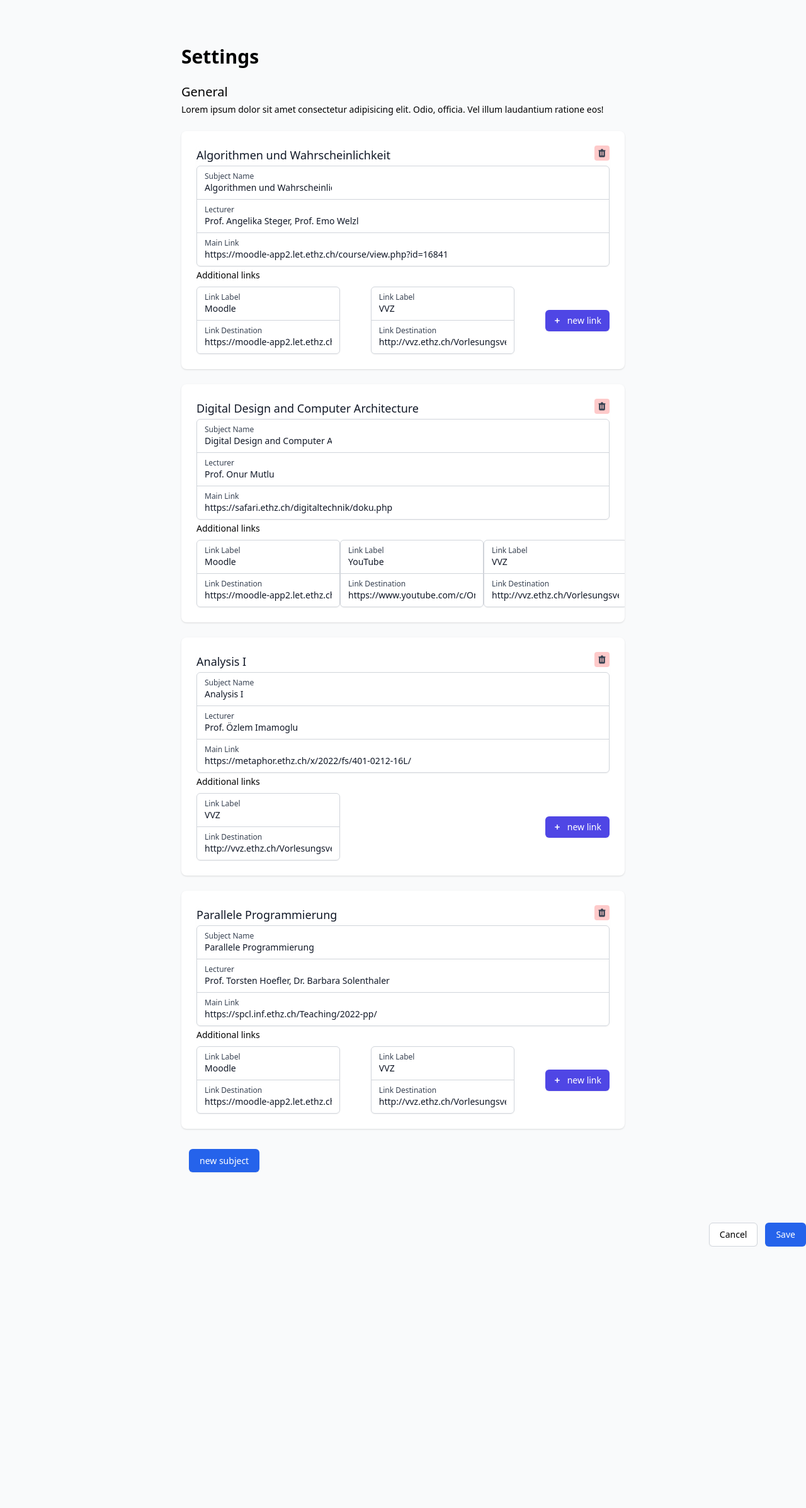
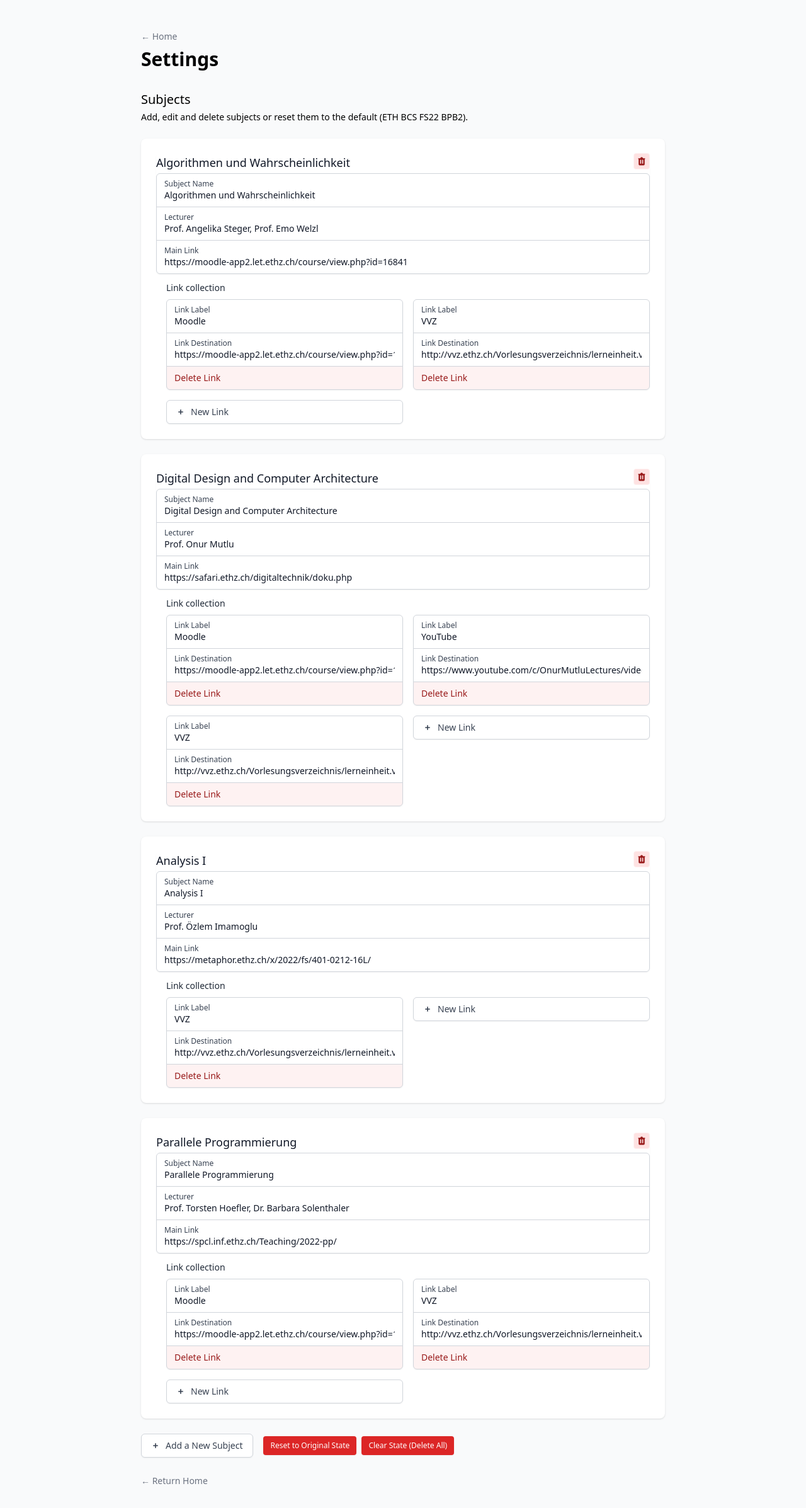
Before and after one commit to vincentdoerig/ETH-quicklinks, a Vue app: page /settings in a window 1280 px wide. Shown: the top 2394 px of the page at 63% size. Before the commit the page ends 2035 px from the top, so only its background shows below. Built offline with nearby package versions, Linux system fonts and the light colour scheme; a web font is replaced by a local one.

Commit message:
feat: improve settings design, add unique ids

```diff
--- /dev/null
+++ b/src/components/NavBar.vue
@@ -0,0 +1,12 @@
+<template>
+  <nav
+    class="flex"
+  >
+    <router-link
+      class="text-sm font-medium text-gray-500 hover:text-gray-700"
+      to="/"
+    >
+      &larr; Home
+    </router-link>
+  </nav>
+</template>
--- a/src/store.ts
+++ b/src/store.ts
@@ -1,7 +1,8 @@
 import { defineStore } from 'pinia'
+import { nanoid } from 'nanoid'
 
 export interface Subject {
-  id: number; // TODO: change to uuid
+  id: string;
   name: string;
   lecturer: string;
   mainLink: string;
@@ -9,6 +10,7 @@ export interface Subject {
 }
 
 interface SecondaryLinks {
+  id: string,
   label: string;
   href: string;
 }
@@ -22,64 +24,72 @@ export const useLinkStore = defineStore('links', {
   state: (): State => ({
     subjects: [
       {
+        id: nanoid(),
         name: 'Algorithmen und Wahrschein­lichkeit',
-        id: 0,
         lecturer: 'Prof. Angelika Steger, Prof. Emo Welzl',
         mainLink: 'https://moodle-app2.let.ethz.ch/course/view.php?id=16841',
         links: [
           {
+            id: nanoid(),
             label: 'Moodle',
             href: 'https://moodle-app2.let.ethz.ch/course/view.php?id=16841',
           },
           {
+            id: nanoid(),
             label: 'VVZ',
             href: 'http://vvz.ethz.ch/Vorlesungsverzeichnis/lerneinheit.view?lerneinheitId=157731&semkez=2022S&ansicht=LEHRVERANSTALTUNGEN&lang=de',
           },
         ],
       },
       {
+        id: nanoid(),
         name: 'Digital Design and Computer Architecture',
-        id: 1,
         lecturer: 'Prof. Onur Mutlu',
         mainLink: 'https://safari.ethz.ch/digitaltechnik/doku.php',
         links: [
           {
+            id: nanoid(),
             label: 'Moodle',
             href: 'https://moodle-app2.let.ethz.ch/course/view.php?id=16852',
           },
           {
+            id: nanoid(),
             label: 'YouTube',
             href: 'https://www.youtube.com/c/OnurMutluLectures/videos',
           },
           {
+            id: nanoid(),
             label: 'VVZ',
             href: 'http://vvz.ethz.ch/Vorlesungsverzeichnis/lerneinheit.view?lerneinheitId=159117&semkez=2022S&ansicht=LEHRVERANSTALTUNGEN&lang=de',
           },
         ],
       },
       {
+        id: nanoid(),
         name: 'Analysis I',
-        id: 2,
         lecturer: 'Prof. Özlem Imamoglu',
         mainLink: 'https://metaphor.ethz.ch/x/2022/fs/401-0212-16L/',
         links: [
           {
+            id: nanoid(),
             label: 'VVZ',
             href: 'http://vvz.ethz.ch/Vorlesungsverzeichnis/lerneinheit.view?semkez=2022S&ansicht=LEHRVERANSTALTUNGEN&lerneinheitId=158644&lang=de',
           },
         ],
       },
       {
+        id: nanoid(),
         name: 'Parallele Programmierung',
-        id: 3,
         lecturer: 'Prof. Torsten Hoefler, Dr. Barbara Solenthaler',
         mainLink: 'https://spcl.inf.ethz.ch/Teaching/2022-pp/',
         links: [
           {
+            id: nanoid(),
             label: 'Moodle',
             href: 'https://moodle-app2.let.ethz.ch/course/view.php?id=16717',
           },
           {
+            id: nanoid(),
             label: 'VVZ',
             href: 'http://vvz.ethz.ch/Vorlesungsverzeichnis/lerneinheit.view?lerneinheitId=157750&semkez=2022S&ansicht=LEHRVERANSTALTUNGEN&lang=de',
           },
@@ -105,13 +115,37 @@ export const useLinkStore = defineStore('links', {
       })
     },
 
-    removeSubject(id: number) {
+    removeSubject(id: string) {
       this.subjects = this.subjects.filter((subject) => subject.id !== id)
     },
 
     // add a subject last
     addSubject(subject: Subject) {
-      this.subjects = [...this.subjects, { ...subject,  id: Math.random() * 100 }]
+      this.subjects = [...this.subjects, { ...subject,  id: nanoid() }]
+    },
+
+    addLink(subjectId: string, data: SecondaryLinks) {
+      this.subjects = this.subjects.map((subject) => {
+        if (subject.id === subjectId) {
+          return {
+            ...subject,
+            links: [...subject.links, { ...data, id: nanoid() }],
+          }
+        }
+        return subject
+      })
+    },
+
+    removeLink(subjectId: string, linkId: string) {
+      this.subjects = this.subjects.map((subject) => {
+        if (subject.id === subjectId) {
+          return {
+            ...subject,
+            links: subject.links.filter((link) => link.id !== linkId),
+          }
+        }
+        return subject
+      })
     },
   },
   persist: true,
--- a/src/views/Settings.vue
+++ b/src/views/Settings.vue
@@ -1,29 +1,78 @@
 <template>
   <!-- dark:bg-slate-900 -->
-  <div class="min-h-screen py-6 ">
+  <div class="min-h-screen">
     <main class="pb-8">
       <div class="flex-1 xl:overflow-y-auto">
-        <div class="max-w-3xl px-4 py-10 mx-auto sm:px-6 lg:py-12 lg:px-8">
-          <h1 class="text-3xl font-extrabold text-blue-gray-900">
+        <div class="max-w-4xl px-4 py-10 mx-auto sm:px-6 lg:py-12 lg:px-8">
+          <div class="flex flex-col mb-8">
+            <h1 class="order-1 mt-2 text-3xl font-extrabold text-blue-gray-900">
               Settings
             </h1>
+            <NavBar />
+          </div>
 
-          <form class="mt-6 space-y-8 divide-y divide-y-blue-gray-200">
-            <div class="grid grid-cols-1 gap-y-6 sm:grid-cols-6 sm:gap-x-6">
-              <div class="sm:col-span-6">
+
+          <div class="hidden p-4 mt-4 bg-blue-900 rounded-md dark:block">
+            <div class="flex">
+              <div class="flex-shrink-0">
+                <MoonIcon
+                  class="w-5 h-5 text-blue-200"
+                  aria-hidden="true"
+                />
+              </div>
+              <div class="flex-1 ml-3 md:flex md:justify-between">
+                <p class="text-sm text-blue-100">
+                  Dark mode for the settings page coming soon™.
+                </p>
+              </div>
+            </div>
+          </div>
+
+          <form class="mt-6">
+            <div class="space-y-6">
+              <div>
                 <h2 class="text-xl font-medium text-blue-gray-900">
-                  General
+                  Subjects
                 </h2>
                 <p class="mt-1 text-sm text-blue-gray-500">
-                  Lorem ipsum dolor sit amet consectetur adipisicing elit. Odio, officia. Vel illum laudantium ratione eos!
+                  Add, edit and delete subjects or reset them to the default (ETH BCS FS22 BPB2).
+                </p>
+              </div>
+
+              <!-- empty state -->
+              <div
+                v-if="subjects.length == 0"
+                class="text-center"
+              >
+                <svg
+                  class="w-12 h-12 mx-auto text-gray-400"
+                  fill="none"
+                  viewBox="0 0 24 24"
+                  stroke="currentColor"
+                  aria-hidden="true"
+                >
+                  <path
+                    vector-effect="non-scaling-stroke"
+                    stroke-linecap="round"
+                    stroke-linejoin="round"
+                    stroke-width="2"
+                    d="M9 13h6m-3-3v6m-9 1V7a2 2 0 012-2h6l2 2h6a2 2 0 012 2v8a2 2 0 01-2 2H5a2 2 0 01-2-2z"
+                  />
+                </svg>
+                <h3 class="mt-2 text-sm font-medium text-gray-900">
+                  No subjects
+                </h3>
+                <p class="mt-1 text-sm text-gray-500">
+                  Get started by adding a new subject.
                 </p>
               </div>
 
               <div
                 v-for="subject in subjects"
                 :key="subject.id"
-                class="overflow-hidden bg-white rounded-lg shadow dark:bg-slate-800 sm:col-span-6"
+                class="overflow-hidden bg-white rounded-lg shadow"
               >
+                <!-- dark:bg-slate-800 -->
                 <div class="p-6">
                   <div class="relative -space-y-px rounded-md shadow-sm isolate">
                     <h3
@@ -34,13 +83,13 @@
                     </h3>
                     <h3
                       v-else
-                      class="mb-1 text-lg font-medium text-gray-500 cursor-not-allowed"
+                      class="mb-1 text-lg font-medium text-gray-500"
                     >
                       New Subject
                     </h3>
                     <button
                       type="button"
-                      class="absolute top-0 right-0 inline-flex items-center p-1 text-gray-700 bg-red-200 rounded hover:text-gray-800 focus:outline-none focus:ring-2 focus:ring-offset-2 focus:ring-red-500"
+                      class="absolute top-0 right-0 inline-flex items-center p-1 text-red-800 bg-red-100 border rounded border-red-50 hover:bg-red-300 focus:outline-none focus:ring-2 focus:ring-offset-2 focus:ring-red-600 "
                       @click="deleteSubject(subject.id)"
                     >
                       <svg
@@ -57,127 +106,155 @@
                         />
                       </svg>
                     </button>
-                    <div class="relative px-3 py-2 border border-gray-300 rounded-md rounded-b-none focus-within:z-10 focus-within:ring-1 focus-within:ring-indigo-600 focus-within:border-indigo-600">
+                    <div class="relative px-3 py-2 border border-gray-300 rounded-md rounded-b-none focus-within:z-10 focus-within:ring-1 focus-within:ring-blue-600 focus-within:border-blue-600">
                       <label
-                        for="name-2"
+                        :for="`name-${subject.id}`"
                         class="block text-xs font-medium text-gray-700"
                       >Subject Name</label>
                       <input
-                        id="name-2"
+                        :id="`name-${subject.id}`"
                         v-model="subject.name"
                         type="text"
-                        class="block p-0 text-gray-900 placeholder-gray-500 border-0 focus:ring-0 sm:text-sm"
+                        :name="`name-${subject.id}`"
+                        class="block w-full p-0 text-gray-900 placeholder-gray-500 border-0 focus:ring-0 sm:text-sm"
                         placeholder="Analysis I"
                       >
                     </div>
-                    <div class="relative px-3 py-2 border border-gray-300 focus-within:z-10 focus-within:ring-1 focus-within:ring-indigo-600 focus-within:border-indigo-600">
+                    <div class="relative px-3 py-2 border border-gray-300 focus-within:z-10 focus-within:ring-1 focus-within:ring-blue-600 focus-within:border-blue-600">
                       <label
-                        for="lecturer"
+                        :for="`lecturer-${subject.id}`"
                         class="block w-full text-xs font-medium text-gray-700"
                       >Lecturer</label>
-                      <!-- todo: add unique id to input ids ('for' above also) -->
                       <input
-                        id="lecturer"
+                        :id="`lecturer-${subject.id}`"
                         v-model="subject.lecturer"
                         type="text"
-                        name="lecturer"
+                        :name="`lecturer-${subject.id}`"
                         class="block w-full p-0 text-gray-900 placeholder-gray-500 border-0 focus:ring-0 sm:text-sm"
                         placeholder="Prof. Albert Einstein"
                       >
                     </div>
-                    <div class="relative px-3 py-2 border border-gray-300 rounded-md rounded-t-none focus-within:z-10 focus-within:ring-1 focus-within:ring-indigo-600 focus-within:border-indigo-600">
+                    <div class="relative px-3 py-2 border border-gray-300 rounded-md rounded-t-none focus-within:z-10 focus-within:ring-1 focus-within:ring-blue-600 focus-within:border-blue-600">
                       <label
-                        for="main-link"
+                        :for="`main-link-${subject.id}`"
                         class="block w-full text-xs font-medium text-gray-700"
                       >Main Link</label>
                       <input
-                        id="main-link"
+                        :id="`main-link-${subject.id}`"
                         v-model="subject.mainLink"
                         type="text"
-                        name="main-link"
+                        :name="`main-link-${subject.id}`"
                         class="block w-full p-0 text-gray-900 placeholder-gray-500 border-0 focus:ring-0 sm:text-sm"
                         placeholder="https://dept.ethz.ch/20xx/xx"
                       >
                     </div>
                   </div>
 
-                  <p class="mt-1 text-sm text-blue-gray-500">
-                    Additional links
+                  <div class="ml-4">
+                    <p class="mt-3 text-sm font-medium text-gray-800">
+                      Link collection
                     </p>
-                  <div class="flex items-center justify-between mt-2">
+                    <div class="grid gap-4 mt-2 md:grid-cols-2">
                       <div
                         v-for="link in subject.links"
-                      :key="link.href"
+                        :key="link.id"
                       >
                         <div class="-space-y-px rounded-md shadow-sm isolate">
-                        <div class="relative px-3 py-2 border border-gray-300 rounded-md rounded-b-none focus-within:z-10 focus-within:ring-1 focus-within:ring-indigo-600 focus-within:border-indigo-600">
+                          <div class="relative px-3 py-2 border border-gray-300 rounded-md rounded-b-none focus-within:z-10 focus-within:ring-1 focus-within:ring-blue-600 focus-within:border-blue-600">
                             <label
-                            for="name"
+                              :for="`label-${link.id}`"
                               class="block text-xs font-medium text-gray-700"
                             >Link Label</label>
                             <input
-                            id="name"
+                              :id="`label-${link.id}`"
                               v-model="link.label"
                               type="text"
-                            name="name"
-                            class="block p-0 text-gray-900 placeholder-gray-500 border-0 focus:ring-0 sm:text-sm"
+                              :name="`label-${link.id}`"
+                              class="block w-full p-0 text-gray-900 placeholder-gray-500 border-0 focus:ring-0 sm:text-sm"
                               placeholder="Script"
                             >
                           </div>
-                        <div class="relative px-3 py-2 border border-gray-300 rounded-md rounded-t-none focus-within:z-10 focus-within:ring-1 focus-within:ring-indigo-600 focus-within:border-indigo-600">
+                          <div class="relative px-3 py-2 border border-gray-300 focus-within:z-10 focus-within:ring-1 focus-within:ring-blue-600 focus-within:border-blue-600">
                             <label
-                            for="job-title"
-                            class="block w-full text-xs font-medium text-gray-700"
+                              :for="`href-${link.id}`"
+                              class="block text-xs font-medium text-gray-700"
                             >Link Destination</label>
                             <input
-                            id="job-title"
+                              :id="`href-${link.id}`"
                               v-model="link.href"
                               type="text"
-                            name="job-title"
+                              :name="`href-${link.id}`"
                               class="block w-full p-0 text-gray-900 placeholder-gray-500 border-0 focus:ring-0 sm:text-sm"
                               placeholder="https://xxx"
                             >
                           </div>
+
+                          <button
+                            type="button"
+                            class="relative inline-flex items-center w-full p-1 px-3 py-2 text-sm text-red-800 border border-gray-300 rounded-md rounded-t-none hover:bg-red-100 bg-red-50 focus-within:z-10 focus-within:ring-1 focus-within:ring-red-600 focus-within:border-red-600"
+                            @click="deleteLink(subject.id, link.id)"
+                          >
+                            Delete Link
+                          </button>
                         </div>
                       </div>
                       <button
                         type="button"
-                      class="inline-flex items-center px-3 py-2 text-sm font-medium leading-4 text-white bg-indigo-600 border border-transparent rounded-md shadow-sm hover:bg-indigo-700 focus:outline-none focus:ring-2 focus:ring-offset-2 focus:ring-indigo-500"
+                        class="inline-flex items-center px-4 py-2 text-sm font-medium text-gray-700 bg-white border border-gray-300 rounded-md shadow-sm hover:bg-gray-50 focus:outline-none focus:ring-2 focus:ring-offset-2 focus:ring-indigo-500 h-fit"
+                        @click="addNewLink(subject.id)"
                       >
-                      <PlusSmIconSolid
+                        <PlusSmIcon
                           class="-ml-0.5 mr-2 h-4 w-4"
                           aria-hidden="true"
                         />
-                      new link
+                        New Link
                       </button>
                     </div>
                   </div>
                 </div>
               </div>
+            </div>
 
+            <div class="flex items-center mt-6">
               <button
                 type="button"
-              class="inline-flex justify-center px-4 py-2 ml-3 text-sm font-medium text-white bg-blue-600 border border-transparent rounded-md shadow-sm hover:bg-blue-700 focus:outline-none focus:ring-2 focus:ring-offset-2 focus:ring-blue-500"
+                class="inline-flex items-center px-4 py-2 text-sm font-medium text-gray-700 bg-white border border-gray-300 rounded-md shadow-sm hover:bg-gray-50 focus:outline-none focus:ring-2 focus:ring-offset-2 focus:ring-indigo-500"
                 @click="addNewSubject"
               >
-              new subject
+                <PlusSmIcon
+                  class="-ml-0.5 mr-2 h-4 w-4"
+                  aria-hidden="true"
+                />
+                Add a New Subject
               </button>
-          </form>
-        </div>
 
-        <div class="flex justify-end pt-8">
+              <div class="ml-4 space-x-2">
                 <button
                   type="button"
-            class="px-4 py-2 text-sm font-medium bg-white border border-gray-300 rounded-md shadow-sm text-blue-gray-900 hover:bg-blue-gray-50 focus:outline-none focus:ring-2 focus:ring-offset-2 focus:ring-blue-500"
+                  class="inline-flex justify-center px-2.5 py-1.5 text-xs font-medium text-white bg-red-600 border border-transparent rounded shadow-sm hover:bg-red-700 focus:outline-none focus:ring-2 focus:ring-offset-2 focus:ring-red-500"
+                  @click="resetState"
                 >
-            Cancel
+                  Reset to Original State
                 </button>
                 <button
-            type="submit"
-            class="inline-flex justify-center px-4 py-2 ml-3 text-sm font-medium text-white bg-blue-600 border border-transparent rounded-md shadow-sm hover:bg-blue-700 focus:outline-none focus:ring-2 focus:ring-offset-2 focus:ring-blue-500"
+                  type="button"
+                  class="inline-flex justify-center px-2.5 py-1.5 text-xs font-medium text-white bg-red-600 border border-transparent rounded shadow-sm hover:bg-red-700 focus:outline-none focus:ring-2 focus:ring-offset-2 focus:ring-red-500"
+                  @click="deleteState"
                 >
-            Save
+                  Clear State (Delete All)
                 </button>
+              </div>
+            </div>
+          </form>
+
+          <div class="mt-6">
+            <router-link
+              class="text-sm font-medium text-gray-500 hover:text-gray-700"
+              to="/"
+            >
+              &larr; Return Home
+            </router-link>
+          </div>
         </div>
       </div>
     </main>
@@ -187,12 +264,17 @@
 <script lang="ts">
 import { storeToRefs } from 'pinia'
 import { defineComponent } from 'vue'
-import { PlusSmIcon as PlusSmIconSolid } from '@heroicons/vue/solid'
+import { nanoid } from 'nanoid'
+import { PlusSmIcon } from '@heroicons/vue/solid'
+import { MoonIcon } from '@heroicons/vue/outline'
 import { useLinkStore } from '../store'
+import NavBar from '../components/NavBar.vue'
 
 export default defineComponent({
   components: {
-    PlusSmIconSolid,
+    NavBar,
+    PlusSmIcon,
+    MoonIcon,
   },
 
   setup() {
@@ -202,24 +284,39 @@ export default defineComponent({
 
      const addNewSubject = () => {
       store.addSubject({
-        id: subjects.value.length, // TODO: change to uuid
+        id: nanoid(),
         name: '',
         lecturer: '',
         mainLink: '',
-        links: [
-          {
-            label: '',
-            href: '',
-          },
-        ],
+        links: [],
       })
     }
 
-    const deleteSubject = (id: number) => {
+    const addNewLink = (subjectId: string) => {
+      store.addLink(subjectId, {
+        id: nanoid(),
+        label: '',
+        href: '',
+      })
+    }
+
+    const deleteSubject = (id: string) => {
       store.removeSubject(id)
     }
 
-    return { subjects, addNewSubject, deleteSubject }
+    const deleteLink = (subjectId: string, linkId: string) => {
+      store.removeLink(subjectId, linkId)
+    }
+
+    const resetState = () => {
+      store.$reset()
+    }
+
+    const deleteState = () => {
+      store.$state = { subjects: [], filter: 'all' }
+    }
+
+    return { subjects, addNewSubject, deleteSubject, resetState, addNewLink, deleteLink, deleteState }
   },
 
 
```
Also changed, not shown: vercel.json. Lines whose indentation alone changed are shown as unchanged.
